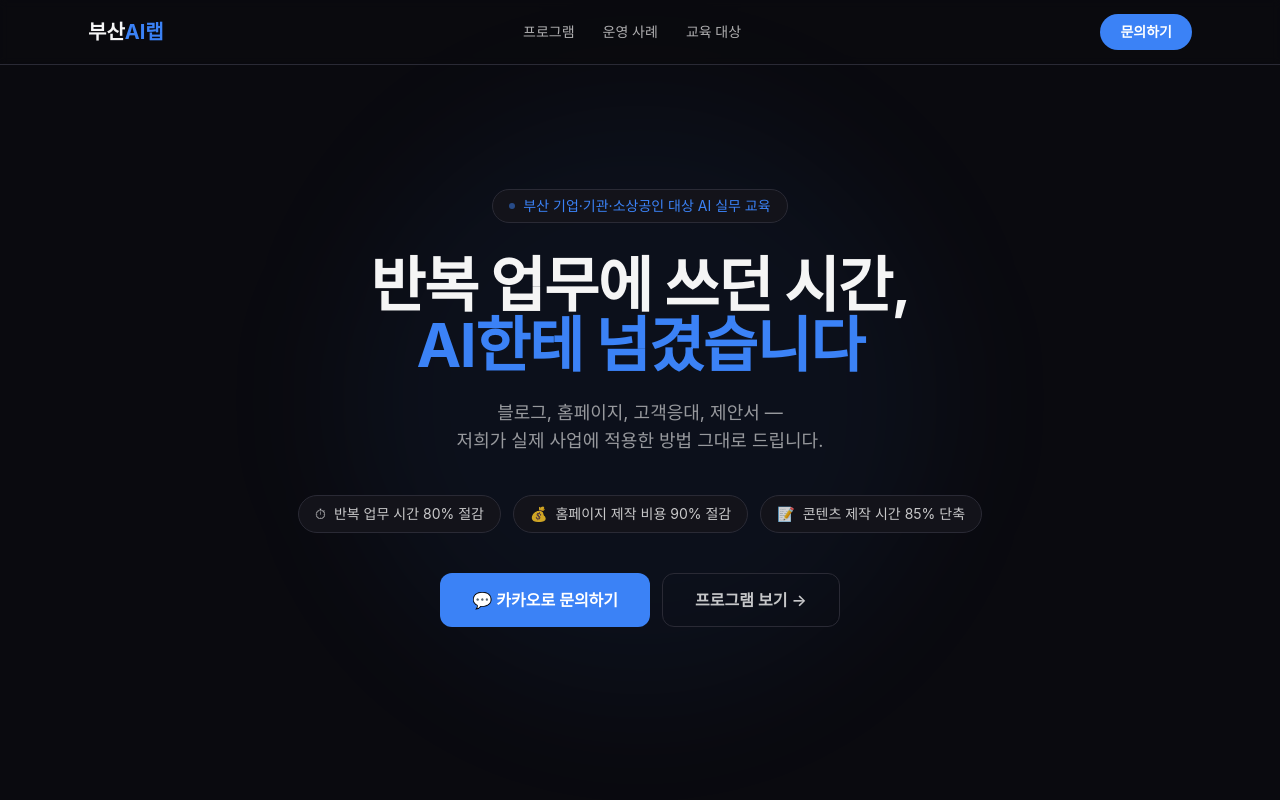
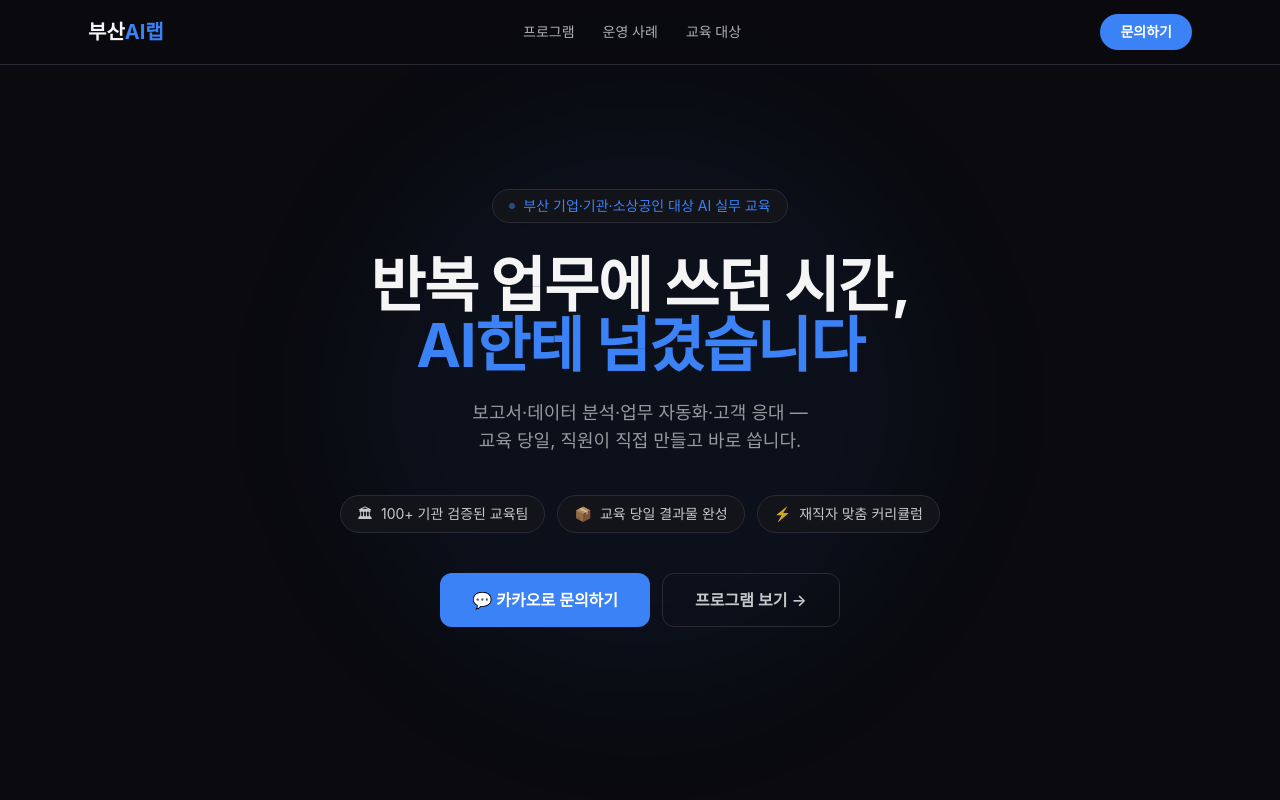
Before and after one commit to bksong772/busan-ailab, a Next.js app: page / in a window 1280 px wide. Shown: the top 800 px of the page. Built offline with nearby package versions, Linux system fonts and the light colour scheme; no server answers; a web font is replaced by a local one.

Commit message:
fix: 헤로 서브카피·뱃지 B2B/B2G 타겟 맞춤으로 변경

```diff
--- a/src/components/HeroSection.tsx
+++ b/src/components/HeroSection.tsx
@@ -3,9 +3,9 @@
 import { motion } from "framer-motion";
 
 const badges = [
-  { icon: "⏱", text: "반복 업무 시간 80% 절감" },
-  { icon: "💰", text: "홈페이지 제작 비용 90% 절감" },
-  { icon: "📝", text: "콘텐츠 제작 시간 85% 단축" },
+  { icon: "🏛", text: "100+ 기관 검증된 교육팀" },
+  { icon: "📦", text: "교육 당일 결과물 완성" },
+  { icon: "⚡", text: "재직자 맞춤 커리큘럼" },
 ];
 
 export default function HeroSection() {
@@ -44,8 +44,8 @@ export default function HeroSection() {
           transition={{ duration: 0.6, delay: 0.2 }}
           className="text-base sm:text-lg text-[#F5F5F5]/60 mb-10 max-w-2xl mx-auto leading-relaxed"
         >
-          블로그, 홈페이지, 고객응대, 제안서 —<br />
-          저희가 실제 사업에 적용한 방법 그대로 드립니다.
+          보고서·데이터 분석·업무 자동화·고객 응대 —<br />
+          교육 당일, 직원이 직접 만들고 바로 씁니다.
         </motion.p>
 
         {/* 뱃지 */}
```
